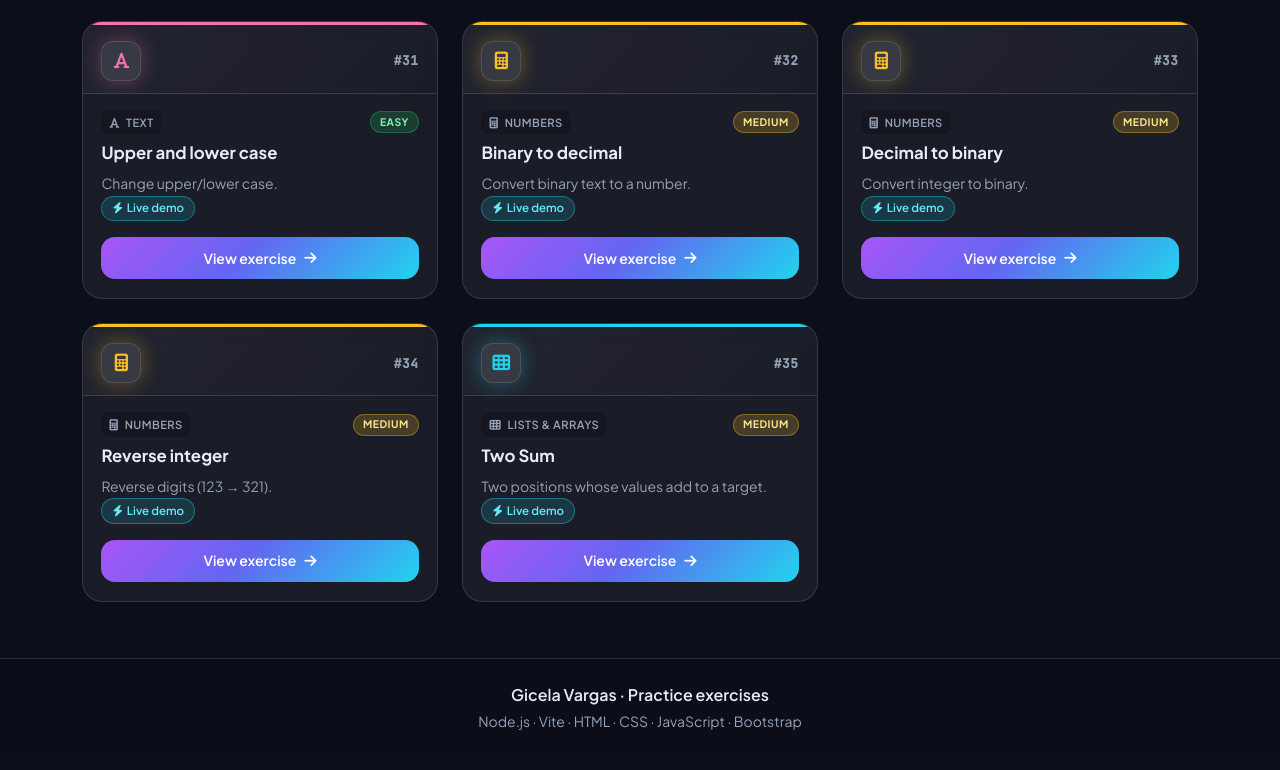
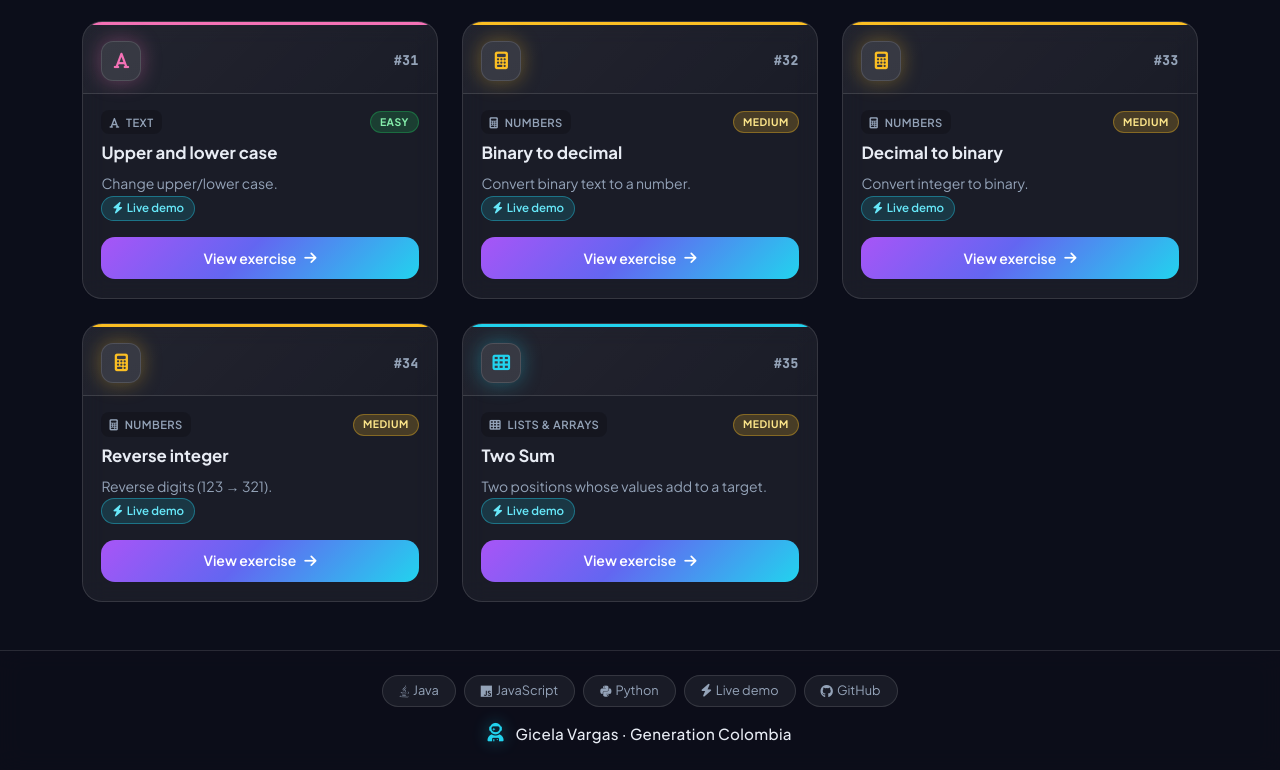
Before and after one commit to EnithV/Excercises_practice, a website built with Vite: page index.html in a window 1280 px wide. Shown: the part 3831-4601 px from the top of the page. Built offline with nearby package versions, Linux system fonts and the light colour scheme.

Commit message:
Add astronaut footer with Generation Colombia branding

```diff
--- a/css/styles.css
+++ b/css/styles.css
@@ -93,6 +93,8 @@ body {
   background: var(--bg-deep);
   color: var(--text);
   min-height: 100vh;
+  display: flex;
+  flex-direction: column;
 }
 
 .brand-accent {
@@ -602,15 +604,62 @@ body {
    Footer
    ========================================================================== */
 .site-footer {
+  position: relative;
+  z-index: 1;
+  width: 100%;
   border-top: 1px solid var(--glass-border);
-  color: var(--text-muted);
-  background: rgba(12, 14, 26, 0.6);
-  backdrop-filter: blur(8px);
+  background: rgba(12, 14, 26, 0.75);
+  backdrop-filter: blur(12px);
+  -webkit-backdrop-filter: blur(12px);
+  font-size: 0.9rem;
 }
 
-.site-footer p:first-child {
-  font-weight: 600;
+.footer-inner {
+  max-width: 720px;
+  margin: 0 auto;
+}
+
+.footer-pill {
+  display: inline-flex;
+  align-items: center;
+  background: rgba(255, 255, 255, 0.06);
+  border: 1px solid var(--glass-border);
+  border-radius: 2rem;
+  padding: 0.35rem 1rem;
+  color: var(--text-muted);
+  font-size: 0.8rem;
+  transition: background 0.2s, border-color 0.2s, color 0.2s;
+}
+
+.footer-pill-link {
+  text-decoration: none;
+  color: var(--text-muted);
+}
+
+.footer-pill-link:hover {
+  background: rgba(168, 85, 247, 0.15);
+  border-color: rgba(167, 139, 250, 0.35);
+  color: #e9d5ff;
+}
+
+.footer-team {
   color: var(--text);
+  font-weight: 500;
+  font-size: 0.95rem;
+  letter-spacing: 0.02em;
+}
+
+.footer-astro {
+  color: var(--accent-2);
+  font-size: 1.15rem;
+  vertical-align: middle;
+  filter: drop-shadow(0 0 8px rgba(34, 211, 238, 0.45));
+  animation: astro-float 3s ease-in-out infinite;
+}
+
+@keyframes astro-float {
+  0%, 100% { transform: translateY(0); }
+  50% { transform: translateY(-4px); }
 }
 
 /* ==========================================================================
@@ -644,6 +693,10 @@ select:focus-visible,
   .exercise-card:hover .ex-card {
     transform: none;
   }
+
+  .footer-astro {
+    animation: none;
+  }
 }
 
 @media (max-width: 576px) {
--- a/index.html
+++ b/index.html
@@ -183,10 +183,21 @@
     </div>
   </div>
 
-  <footer class="site-footer py-4 mt-2">
-    <div class="container text-center">
-      <p class="mb-1" data-i18n="footerName">Gicela Vargas · Ejercicios de práctica</p>
-      <p class="mb-0 small" data-i18n="footerTech">Node.js · Vite · HTML · CSS · JavaScript · Bootstrap</p>
+  <footer class="site-footer py-4 mt-auto">
+    <div class="footer-inner container text-center">
+      <div class="footer-badges d-flex flex-wrap justify-content-center gap-2 mb-3">
+        <span class="footer-pill"><i class="fa-brands fa-java me-1" aria-hidden="true"></i> Java</span>
+        <span class="footer-pill"><i class="fa-brands fa-js me-1" aria-hidden="true"></i> JavaScript</span>
+        <span class="footer-pill"><i class="fa-brands fa-python me-1" aria-hidden="true"></i> Python</span>
+        <span class="footer-pill"><i class="fa-solid fa-bolt me-1" aria-hidden="true"></i> <span data-i18n="footerLive">Demo en vivo</span></span>
+        <a href="https://github.com/EnithV/Excercises_practice" class="footer-pill footer-pill-link" target="_blank" rel="noopener noreferrer">
+          <i class="fab fa-github me-1" aria-hidden="true"></i> GitHub
+        </a>
+      </div>
+      <p class="footer-team mb-0">
+        <i class="fa-solid fa-user-astronaut footer-astro me-2" aria-hidden="true"></i>
+        <span data-i18n="footerAuthor">Gicela Vargas · Generation Colombia</span>
+      </p>
     </div>
   </footer>
 
--- a/js/i18n.js
+++ b/js/i18n.js
@@ -47,8 +47,8 @@ const I18N = {
     noJava: "Solución Java en preparación.",
     noJs: "Solución JavaScript en preparación.",
     noPython: "Solución Python en preparación.",
-    footerName: "Gicela Vargas · Ejercicios de práctica",
-    footerTech: "Node.js · Vite · HTML · CSS · JavaScript · Bootstrap",
+    footerAuthor: "Gicela Vargas · Generation Colombia",
+    footerLive: "Demo en vivo",
     githubRepo: "Ver en GitHub",
     cat_logic: "Lógica",
     cat_strings: "Texto",
@@ -134,8 +134,8 @@ const I18N = {
     noJava: "Java solution coming soon.",
     noJs: "JavaScript solution coming soon.",
     noPython: "Python solution coming soon.",
-    footerName: "Gicela Vargas · Practice exercises",
-    footerTech: "Node.js · Vite · HTML · CSS · JavaScript · Bootstrap",
+    footerAuthor: "Gicela Vargas · Generation Colombia",
+    footerLive: "Live demo",
     githubRepo: "View on GitHub",
     cat_logic: "Logic",
     cat_strings: "Text",
```
